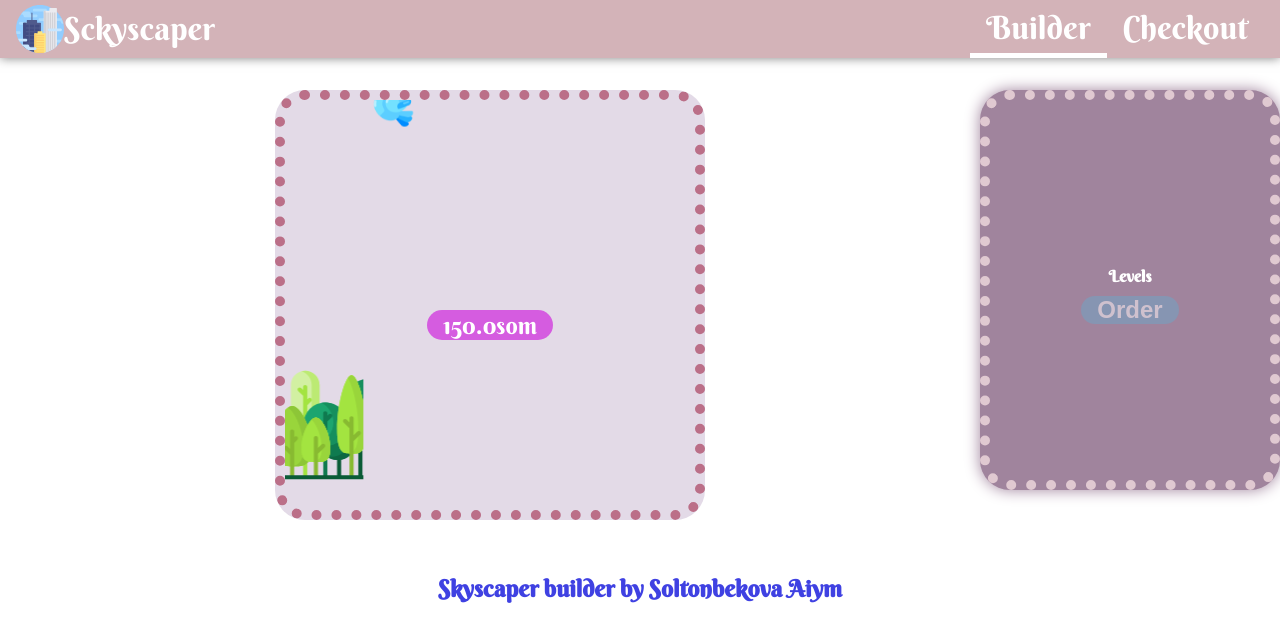
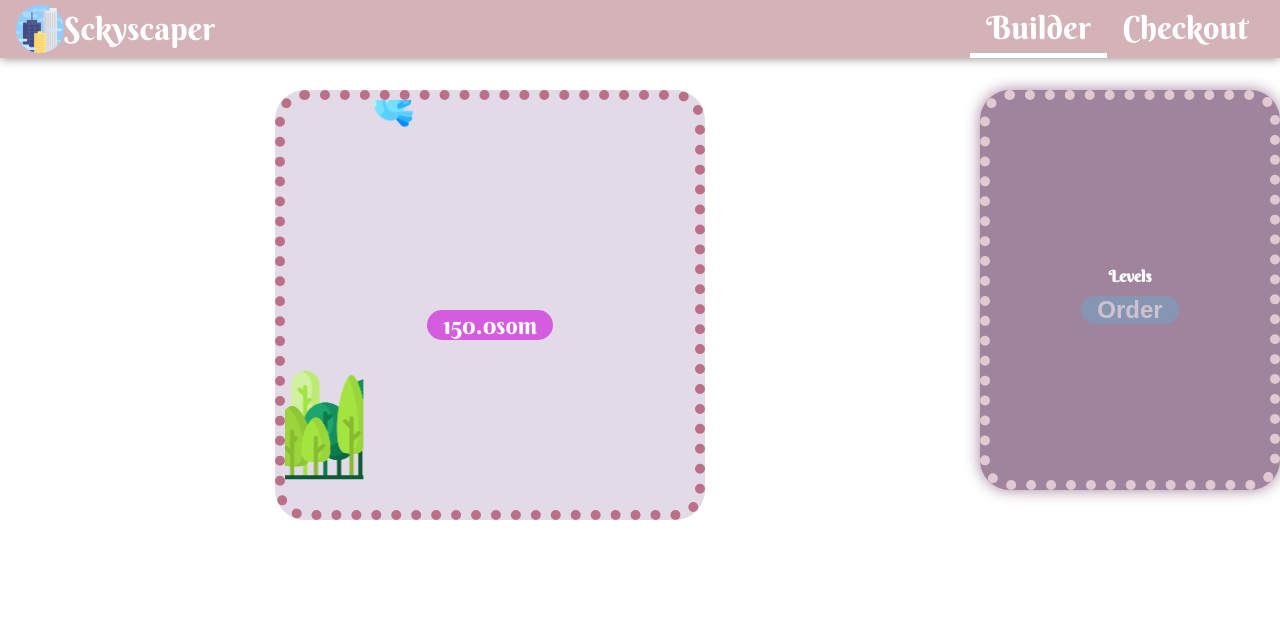
Before and after one commit to soltonbekov-aiymkyz/builder, a React (Create React App) app: page / in a window 1280 px wide. Shown: the top 642 px of the page. Built offline with nearby package versions, Linux system fonts and the light colour scheme; no server answers.

Commit message:
delete some functions

```diff
--- a/src/App.js
+++ b/src/App.js
@@ -1,28 +1,47 @@
+// import "./App.css";
+// import Layout from "./components/Layout/Layout";
+// import SkyscaperBuilder from "./components/SkyscaperBuilder/SkyscaperBuilder";
+// import Checkout from "./components/Checkout/Checkout"
+// import { Redirect, Route, Switch } from "react-router";
+// function App() {
+//   return (
+//     <div className="App">
+//      <Layout>
+//      <Switch>
+//           <Route path="/" component={SkyscaperBuilder} exact />
+//           <Route path="/checkout" component={Checkout} />
+//           <Redirect to="/" />
+//         </Switch>
+//        <h1>Skyscaper builder by Soltonbekova Aiym </h1>
+//      </Layout>
+//     </div>
+//   );
+// }
+// export default App;
 
-import "./App.css";
 import Layout from "./components/Layout/Layout";
 import SkyscaperBuilder from "./components/SkyscaperBuilder/SkyscaperBuilder";
-import Checkout from "./components/Checkout/Checkout"
+import Checkout from "./components/Checkout/Checkout";
+import Orders from "./components/Orders/Orders";
+import "./App.css";
 import { Redirect, Route, Switch } from "react-router";
-function App() {
+
+const App = () => {
   return (
     <div className="App">
-     <Layout>
-     <Switch>
+      <Layout>
+        <Switch>
           <Route path="/" component={SkyscaperBuilder} exact />
           <Route path="/checkout" component={Checkout} />
+          <Route path="/orders" component={Orders} />
           <Redirect to="/" />
         </Switch>
-       <h1>Skyscaper builder by Soltonbekova Aiym </h1>
-     </Layout>
+      </Layout>
     </div>
   );
 }
+
 export default App;
-
-
-
-
 
 
 
```
